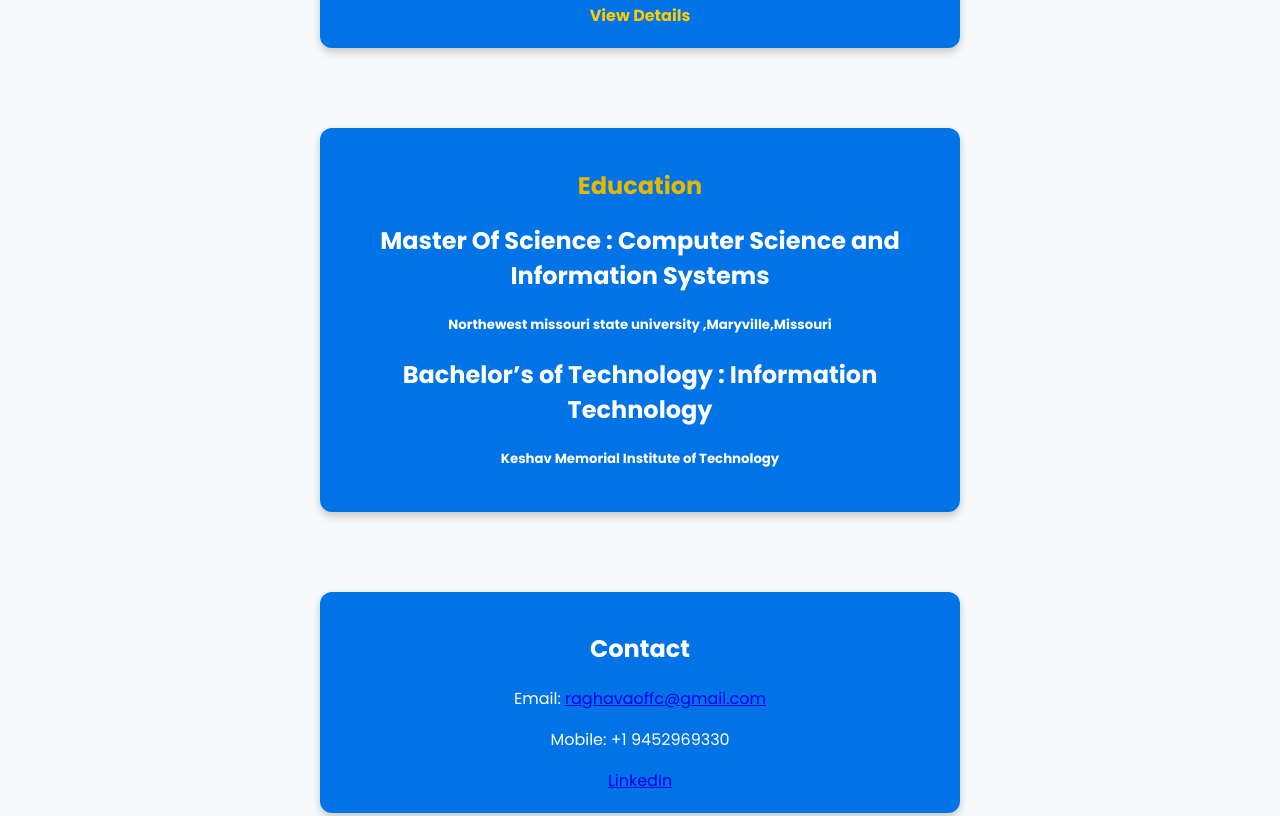
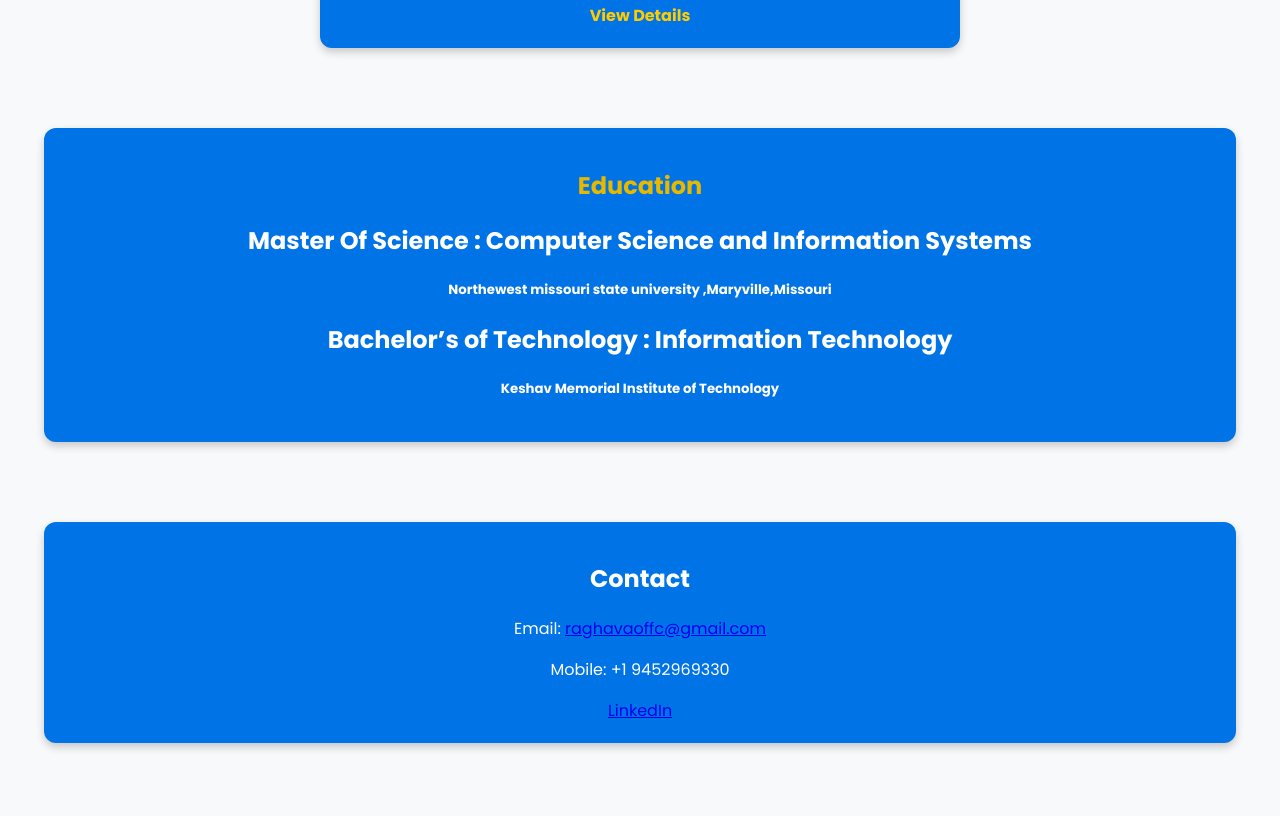
Before and after one commit to Raghavaaverineni11/Portfolio, a plain HTML site: page index.html in a window 1280 px wide. Shown: the part 2797-3613 px from the top of the page. Drawn offline with Linux system fonts and the light colour scheme.

Commit message:
width_changes

```diff
--- a/style.css
+++ b/style.css
@@ -446,7 +446,7 @@ footer {
     padding: 20px;
     border-radius: 12px;
     box-shadow: 0 4px 8px rgba(0, 0, 0, 0.2);
-    width: 600px;
+    width: 90%;
     text-align: center;
     transition: transform 0.3s;
 }
@@ -467,7 +467,7 @@ footer {
     padding: 20px;
     border-radius: 12px;
     box-shadow: 0 4px 8px rgba(0, 0, 0, 0.2);
-    width: 600px;
+    width: 90%;
     text-align: center;
     transition: transform 0.3s;
 }
```
